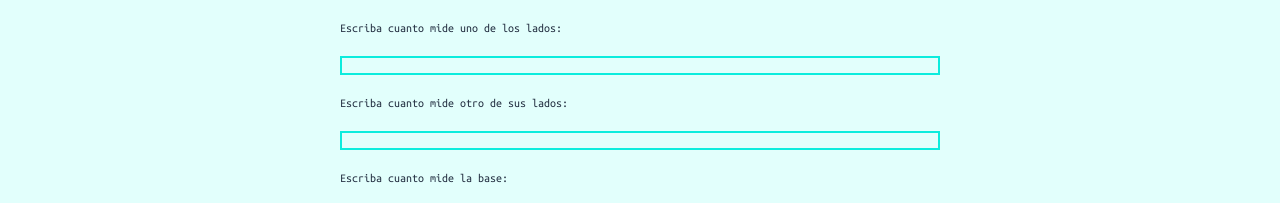
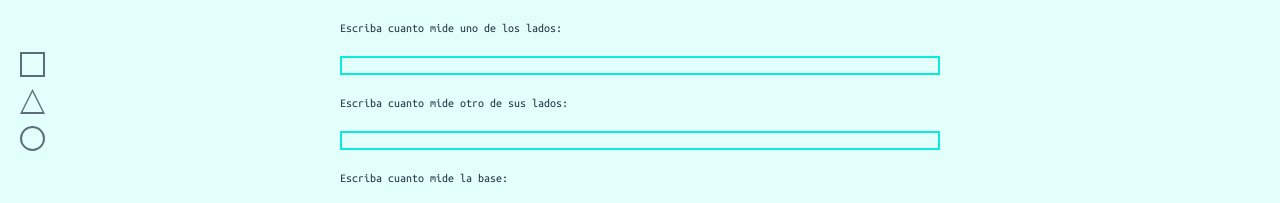
Before and after one commit to francoffee57/ejercicios-javascript, a plain HTML site: page figuras/figuras.html in a window 1280 px wide. Shown: the part 597-800 px from the top of the page. Drawn offline with Linux system fonts and the light colour scheme.

Commit message:
Cree el nav y le di estilos

```diff
--- a/figuras/figuras.css
+++ b/figuras/figuras.css
@@ -97,7 +97,8 @@ body{
 .triangle,
 .triangle--shadow,
 .header--triangle,
-.header--triangle--shadow{
+.header--triangle--shadow,
+.nav--triangle{
 	clip-path: polygon(50% 0%, 0% 100%, 100% 100%);
 }
 .header--triangle,
@@ -274,7 +275,8 @@ body{
 	justify-content: space-around;
 	margin: 20px auto;
 }
-.footer__link__li{
+.footer__link__li,
+.nav__ul{
 	list-style-type:none;
 }
 .footer__hecho-por{
@@ -282,23 +284,57 @@ body{
 	text-align: center;
 	font-size: 1rem;
 }
-
 .footer--a:hover{
 	text-decoration:underline;
 }
-/*
-@media (min-width: 100px){
-	.square{
-		width: 6.7em;
-		height: 6.7em;
-	}
-	.triangle,
-	.triangle--shadow{
-		width: 5.1em;
-		height: 5.1em;
-	}
-	.circle{
-		width: 6.5em;
-		height: 6.5em;
-	}
-} */
+
+
+/* NAV ------------------------- */
+.nav{
+	position: fixed;
+	bottom: 40px;
+	left: 20px;
+}
+.nav__ul{
+	position: relative;
+}
+.nav__figure{
+	display: inline-block;
+	height: 25px;
+	width: 25px;
+	margin-bottom: 10px;
+	opacity: .7;
+}
+.nav--square,
+.nav--circle{
+	border: 2px solid var(--black);
+}
+.nav--triangle{
+	height: 25px;
+	width: 25px;
+	position: relative;
+	left: 0;
+	background-color: var(--black);
+}
+.nav--triangle--shadow{
+	display: inline-block;
+	position: absolute;
+	left: 2.5px;
+	top: 40px;
+	z-index: 10;
+	height: 20px;
+	width: 20px;
+	background-color: var(--white);
+}
+.nav--circle{
+	border-radius: 50%;
+}
+.nav--opacity{
+	opacity: 1;
+}
+.nav--triangle:hover,
+.nav--square:hover,
+.nav--circle:hover{
+	opacity: .99;
+	background-color: var(--black);
+}
--- a/figuras/figuras.html
+++ b/figuras/figuras.html
@@ -26,6 +26,18 @@
     </header>
 
     <main>
+        <!-- NAV -->
+        <aside class="nav">
+            <nav class="nav__nav">
+                <ul class="nav__ul">
+                    <li class="nav__ul__li"><a href="" class="nav__figure nav--square"></a></li>
+                    <li class="nav__ul__li"><a href="" class="nav__figure nav--triangle"></a><samp class="nav--triangle nav--triangle--shadow"></samp></li>
+                    <li class="nav__ul__li"><a href="" class="nav__figure nav--circle"></a></li>
+                </ul>
+            </nav>
+        </aside>
+
+        <!-- Square -->
         <section class="figure">
             <div class="figure__container__title">
                 <div class="square"></div>
@@ -53,6 +65,7 @@
             </form>
         </section>
 
+        <!-- Triangle -->
         <section class="figure">
             <div class="figure__container__title">
                 <div class="figure__text_title__formula">
@@ -97,6 +110,7 @@
             </form>
         </section>
 
+        <!-- Circle -->
         <section class="figure">
             <div class="figure__container__title">
                 <div class="circle"></div>
```
